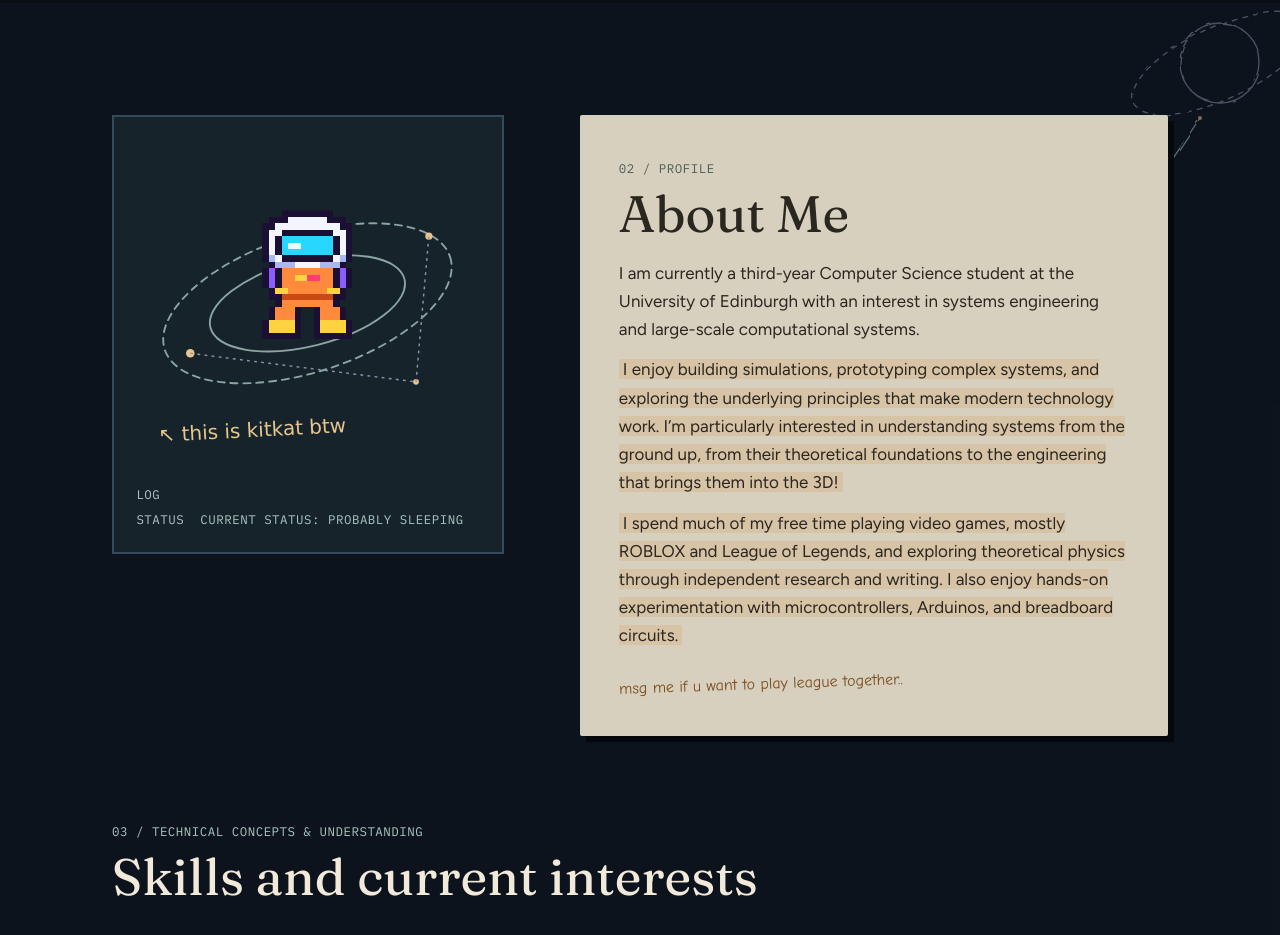
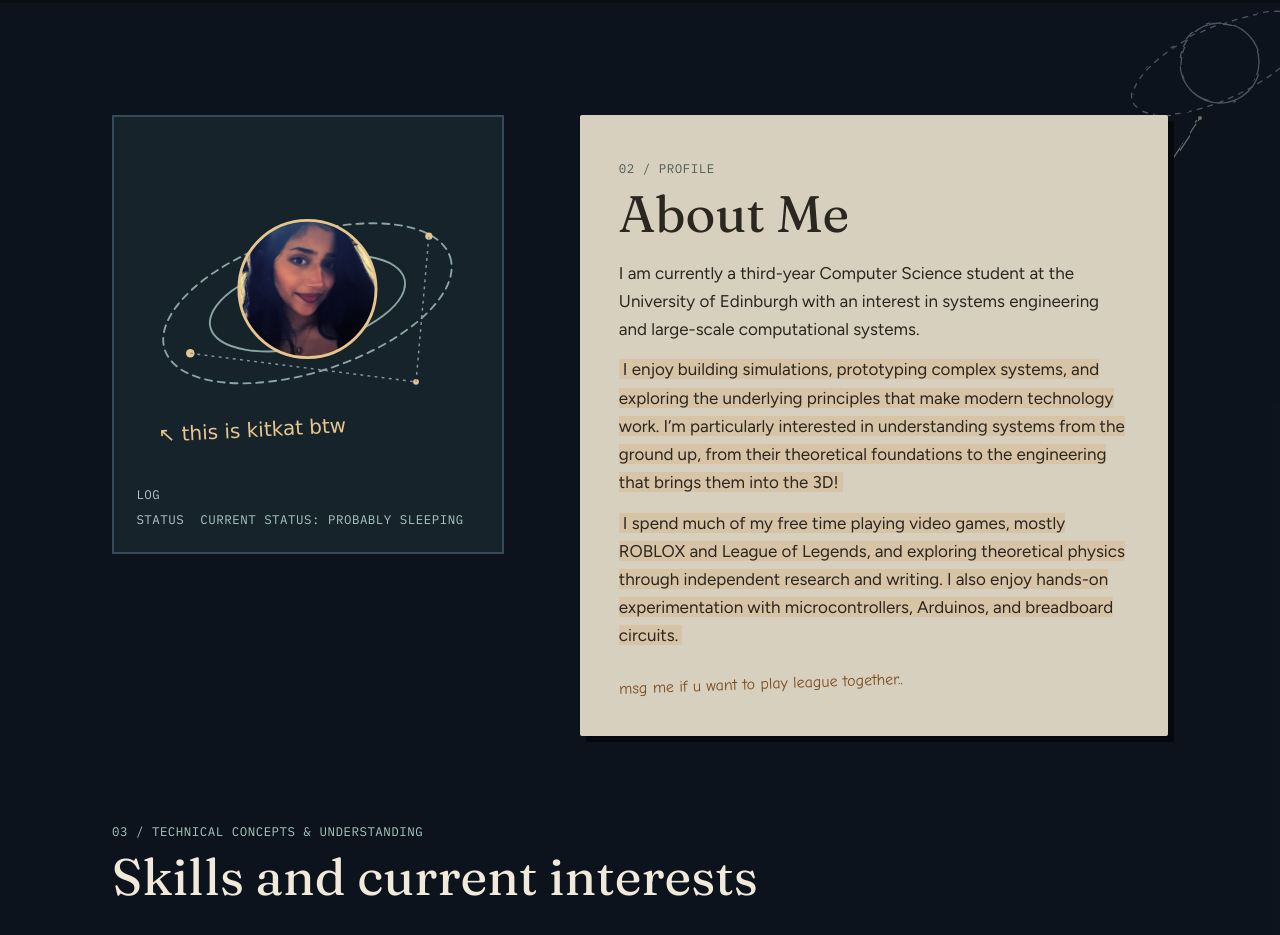
Before and after one commit to zahraiqb/Portfolio, a plain HTML site: page ZahraIqbalPortfolio.html in a window 1280 px wide. Shown: the part 867-1802 px from the top of the page. Drawn offline with Linux system fonts and the light colour scheme; animation ran at ten frames a second.

Commit message:
Enha
Added image and circle elements to SVG for profile picture.

```diff
--- a/ZahraIqbalPortfolio.html
+++ b/ZahraIqbalPortfolio.html
@@ -158,7 +158,9 @@ footer .in{display:flex;flex-wrap:wrap;gap:1rem 2rem;align-items:center;justify-
 <g fill="none" stroke="#A8C7C0" stroke-width="1.3" stroke-linecap="round" opacity=".8"><ellipse cx="120" cy="115" rx="105" ry="48" transform="rotate(-18 120 115)" stroke-dasharray="5 4"/><ellipse cx="120" cy="115" rx="70" ry="30" transform="rotate(-14 120 115)"/></g>
 <g fill="#E7C68E"><circle cx="38" cy="150" r="3"/><circle cx="205" cy="68" r="2.5"/><circle cx="196" cy="170" r="2"/></g>
 <path d="M38 150 L196 170 M196 170 L205 68" stroke="#8D91AA" stroke-width="1" fill="none" stroke-dasharray="2 3"/>
-<svg id="abAstro" x="84" y="50" width="72" height="90" viewBox="0 0 16 20" shape-rendering="crispEdges"></svg>
+<defs><clipPath id="face"><circle cx="120" cy="105" r="48"/></clipPath></defs>
+<image href="me.png" x="72" y="57" width="96" height="96" preserveAspectRatio="xMidYMid slice" clip-path="url(#face)"/>
+<circle cx="120" cy="105" r="48" fill="none" stroke="#E7C68E" stroke-width="2"/>
 <text x="16" y="212" fill="#E7C68E" font-family="cursive" font-size="14" transform="rotate(-3 16 212)">↖ this is kitkat btw</text>
 </svg>
 <dl class="mono"><dt>LOG</dt><dd></dd><dt>STATUS</dt><dd>CURRENT STATUS: PROBABLY SLEEPING</dd></dl>
```
